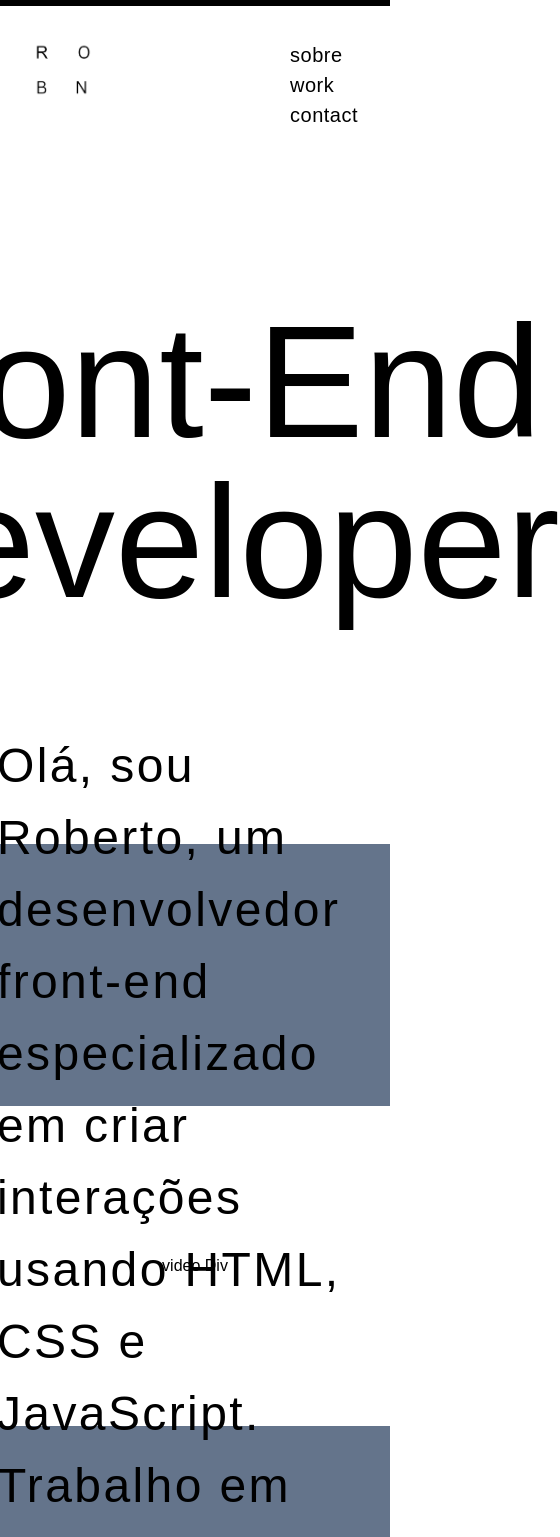
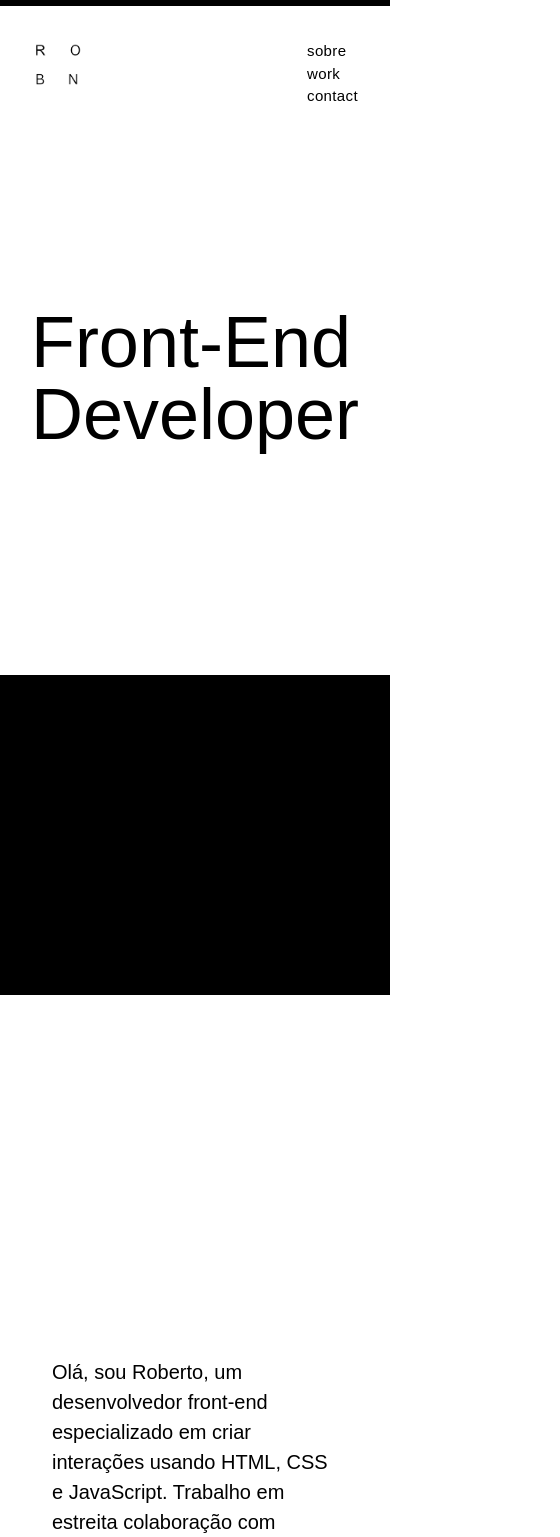
Before and after one commit to robnasq/lessproc, a React (Vite) app: page / in a window 390 px wide. Shown: the top 1537 px of the page, 560 px wide, since content can reach past the window. Built offline with nearby package versions, Linux system fonts and the light colour scheme.

Commit message:
Ready to recive the video

```diff
--- a/src/pages/home/Home.jsx
+++ b/src/pages/home/Home.jsx
@@ -14,13 +14,13 @@ export const Home = () => {
         className=" fixed -top-1 left-0 z-50 h-[10px] w-full origin-[0%] bg-black"
         style={{ scale: scrollYProgress }}
       />
-      <header className="fixed z-50 flex w-full  justify-between px-8 pt-10 font-extralight text-black">
+      <header className="fixed z-50 flex max-sm:h-[40px] w-full  justify-between px-8 pt-10 font-extralight text-black">
         <span>
           <a href="#">
-        <img src={Logo} className='w-[60px]' />
+        <img src={Logo} className='w-[60px] max-sm:w-[50px]' />
          </a>
         </span>
-        <span className="flex flex-col text-[20px] font-extralight tracking-wide ">
+        <span className="flex flex-col text-[20px] max-sm:text-[15px] font-extralight tracking-wide ">
           <a className=" hover:underline" href="#">
             sobre
           </a>
@@ -32,9 +32,9 @@ export const Home = () => {
           </a>
         </span>
       </header>
-      <div className="flex h-[100vh] items-center justify-center bg-white">
-        <div className=" mt-[200px] pb-[120px] text-black  sm:text-[80px]">
-          <h1 className="text-Plus-Jakarta-Sans text-[160px]  leading-[1em]">
+      <div className="flex h-[100vh] max-sm:h-[80vh] items-center justify-center bg-white">
+        <div className=" mt-[200px] pb-[120px] text-black ">
+          <h1 className="text-Plus-Jakarta-Sans text-[160px]  max-sm:text-[72px] leading-[1em]">
             Front-End <br /> Developer
           </h1>
         </div>
--- a/src/pages/home/components/AboutMe.jsx
+++ b/src/pages/home/components/AboutMe.jsx
@@ -27,9 +27,9 @@ export const AboutMe = () => {
     <section className="relative z-20 h-full bg-white bg-opacity-0 px-8 pb-160 pt-60">
       <div
         id="blurredComponent"
-        className={`relative ml-auto mr-auto transition-all duration-300  mt-250 flex h-screen w-full items-center justify-center sm:mt-100 ${!isCentered ? 'filter blur-[4px]' : ''}`}
+        className={`relative ml-auto mr-auto transition-all duration-300  mt-[100px] max-sm:mt-0 flex h-screen w-full items-center justify-center sm:mt-100 ${!isCentered ? 'filter blur-[4px]' : ''}`}
       >
-        <p ref={pRef} className="font-plus-jakarta-sans px-[120px] text-start text-[48px] font-extralight leading-1.[357em] tracking-wider text-black sm:text-[32px]">
+        <p ref={pRef} className="font-plus-jakarta-sans px-[120px] max-sm:px-[20px] text-start text-[30px] font-extralight  tracking-wider max-sm:tracking-normal text-black max-sm:text-[20px]">
           Olá, sou Roberto, um desenvolvedor front-end especializado em criar
           interações usando HTML, CSS e JavaScript. Trabalho em estreita
           colaboração com designers e equipes de UX/UI para transformar suas
--- a/src/pages/home/components/LetsWork.jsx
+++ b/src/pages/home/components/LetsWork.jsx
@@ -3,7 +3,7 @@ import React from 'react';
 export const LetsWork = () => {
   return (
     <section className="z-[95] rounded-tl-[0px] bg-[#000000] bg-opacity-[100%] pb-[80px] pt-[80px]">
-      <div className=" font-plus-jakarta-sans py-[200px] text-center text-[128px] font-light leading-[1em] tracking-[-0.025em] text-[#FFFFFF] text-opacity-[100%] md:text-[60px]">
+      <div className=" font-plus-jakarta-sans py-[200px] max-sm:text-[72px] max-sm:py-[100px] text-center text-[128px] font-light leading-[1em] tracking-[-0.025em] text-[#FFFFFF] text-opacity-[100%] md:text-[60px]">
         Let's Work <br /> Together
       </div>
       <div className="flex justify-center gap-4">
--- a/src/pages/home/components/Video.jsx
+++ b/src/pages/home/components/Video.jsx
@@ -13,16 +13,20 @@ export const Video = () => {
       setDivWidth(newWidth)
     };
 
-    window.addEventListener('scroll', handleScroll);
+    const desktopMediaQuery = window.matchMedia('(min-width: 768px)');
 
-    return () => {
-      window.removeEventListener('scroll', handleScroll);
-    };
+    if (desktopMediaQuery.matches) {
+      window.addEventListener('scroll', handleScroll);
+
+      return () => {
+        window.removeEventListener('scroll', handleScroll);
+      };
+    }
   }, []);
 
   return (
-    <div className=" bg-slate-500 h-screen flex justify-center items-center">
-      <div className="bg-white flex justify-center items-center" style={{ width: divWidth, height: divHeight,  }}>video Div</div>
+    <div className=" bg-slate-500 h-screen max-sm:h-[320px] flex justify-center items-center">
+      <div className="bg-black flex  justify-center items-center" style={{ width: divWidth, height: divHeight,  }}>video Div</div>
     </div>
   );
 };
```
